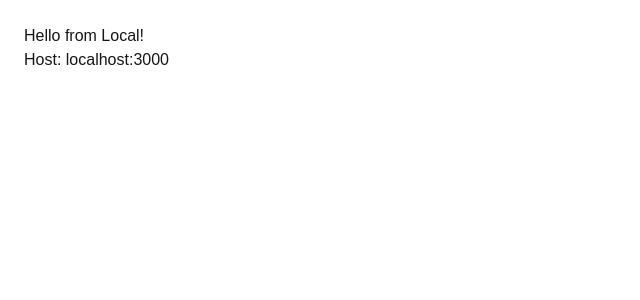
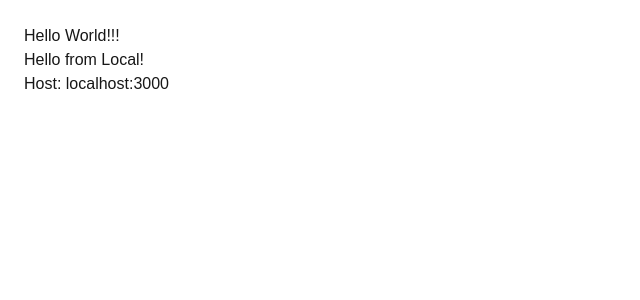
Before and after one commit to Team-Osmity/osmity-web-frontend, a Next.js app: page / in a window 1280 px wide. Shown: the top 300 px of the page, without its empty margins (0-640 px from the left). Built offline with nearby package versions, Linux system fonts and the light colour scheme.

Commit message:
test push

```diff
--- a/src/app/page.tsx
+++ b/src/app/page.tsx
@@ -13,6 +13,7 @@ export default async function Home() {
 
   return (
     <main style={{ padding: 24 }}>
+      <h1>Hello World!!!</h1>
       <h1>{message}</h1>
       <p>Host: {host}</p>
     </main>
```
